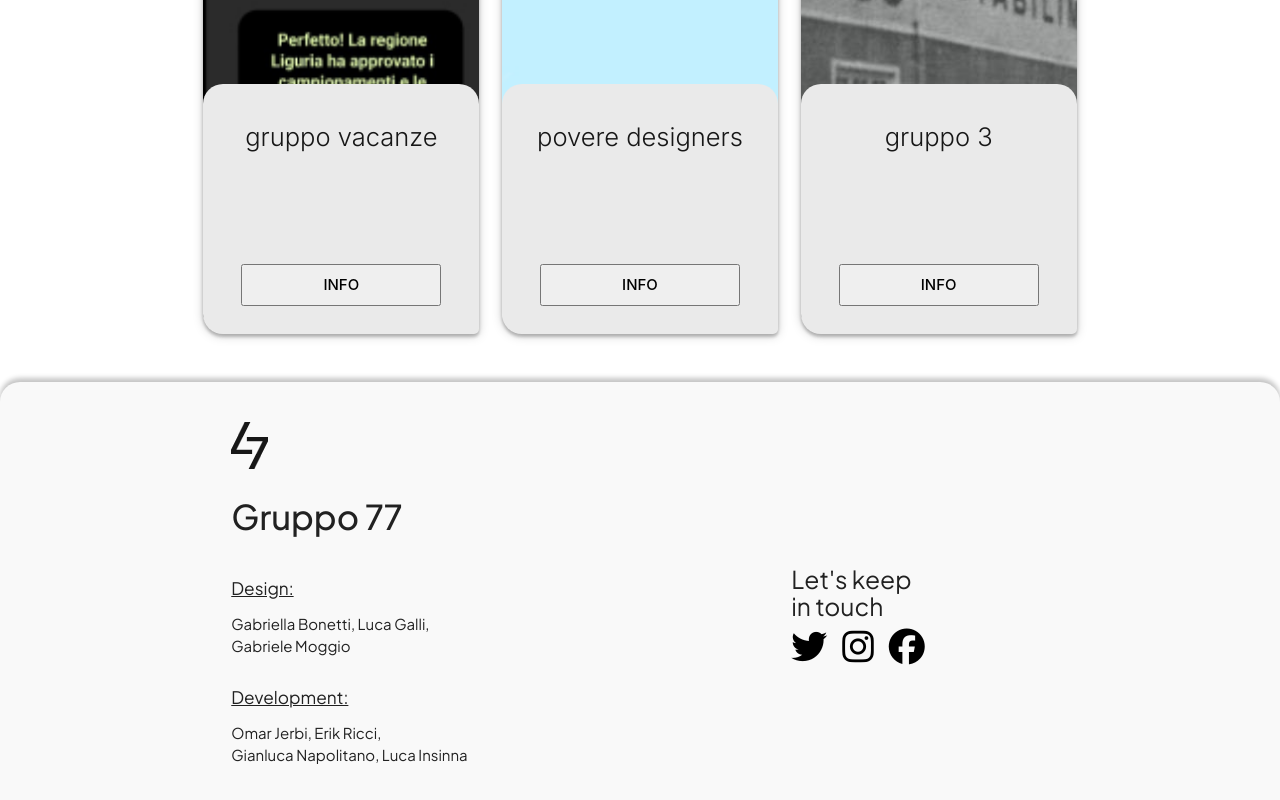
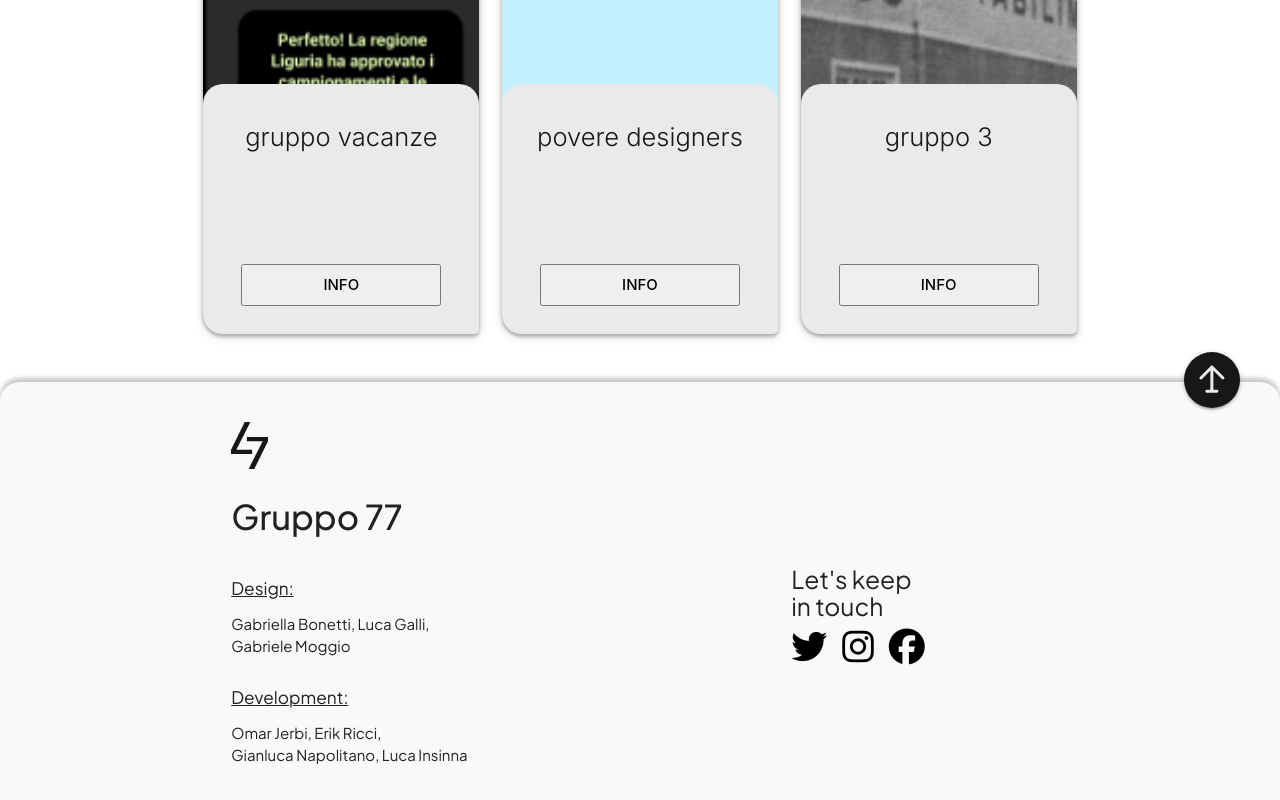
Before and after one commit to Omar-jerbi/tutelabeigua, a React (Create React App) app: page /projs in a window 1280 px wide. Shown: the part 3659-4459 px from the top of the page. Built offline with nearby package versions, Linux system fonts and the light colour scheme.

Commit message:
mancano:
download programma
restanti progetti (json)

```diff
--- a/src/Components/Cards/ContentCard.css
+++ b/src/Components/Cards/ContentCard.css
@@ -39,3 +39,7 @@
     text-transform: uppercase;
     font-weight: 500;
 }
+
+.link-card button:focus{
+    background-color: #eaeaea;
+}
--- a/src/Components/Footer/Footer.css
+++ b/src/Components/Footer/Footer.css
@@ -4,6 +4,7 @@ footer{
     padding: 40px;
     box-shadow: 0px -4px 5px #0000003b;
     border-radius: 20px 20px 0 0;
+    position: relative;
 }
 
 footer .row{
@@ -25,3 +26,10 @@ footer i{
     font-size:36px;
     color: black;
 }
+
+
+footer .btt-up{
+    position: absolute;
+    top: -30px;
+    right: 25px;
+}
--- a/src/Components/Footer/Footer.jsx
+++ b/src/Components/Footer/Footer.jsx
@@ -1,6 +1,7 @@
 import React from 'react'
 import './Footer.css'
 import img77 from '../../Img/Component 8.png'
+import GoUpBtt from '../GoUpBtt/GoUpBtt'
 
 function Footer() {
   return (
@@ -42,6 +43,9 @@ function Footer() {
           </div>
         </div>
 
+        <div className="btt-up">
+          <GoUpBtt></GoUpBtt>
+        </div>
 
       </div>
     </footer>
--- /dev/null
+++ b/src/Components/GoUpBtt/GoUpBtt.css
@@ -0,0 +1,8 @@
+.goupbtt a {
+    background-color: #171717;
+    padding: 8px !important;
+}
+
+.goupbtt a:hover{
+    background-color: #808080;
+}
--- /dev/null
+++ b/src/Components/GoUpBtt/GoUpBtt.jsx
@@ -0,0 +1,16 @@
+import React from 'react'
+import './GoUpBtt.css'
+import icona from './iconabttup.png'
+
+function GoUpBtt() {
+    return (
+        <div className="goupbtt" onClick={() => { window.scrollTo(0, 0) }}>
+            <a className="btn-floating btn-large waves-effect waves-light">
+                <img src={icona} alt="" srcset="" />
+            </a>
+        </div>
+
+    )
+}
+
+export default GoUpBtt
--- a/src/Components/Navbar/Navbar.jsx
+++ b/src/Components/Navbar/Navbar.jsx
@@ -5,6 +5,12 @@ import './Navbar.css'
 function Navbar() {
 
     const [sideNav, setSideNav] = useState(false)
+
+
+    const changecolor = (e) => {
+        document.querySelectorAll('.nav-link-large').forEach((el) => { el.style.color = 'black' })
+        e.target.style.color = '#808080'
+    }
 
 
     return (
@@ -57,22 +63,22 @@ function Navbar() {
                 <div className="nav-menu-large col l6 hide-on-med-and-down">
                     <ul className='row'>
                         <li className='col l3'>
-                            <Link className='nav-link-large' to='/' >
+                            <Link className='nav-link-large' to='/' onClick={(e) => changecolor(e)}>
                                 Home
                             </Link>
                         </li>
                         <li className='col l3'>
-                            <Link className='nav-link-large' to='/about' >
+                            <Link className='nav-link-large' to='/about' onClick={(e) => changecolor(e)} >
                                 About us
                             </Link>
                         </li>
                         <li className='col l3'>
-                            <Link className='nav-link-large' to='/projs' >
+                            <Link className='nav-link-large' to='/projs' onClick={(e) => changecolor(e)} >
                                 Progetti
                             </Link>
                         </li>
                         <li className='col l3'>
-                            <Link className='nav-link-large' to='/tutela' style={{ padding: '25px 0 0 0' }}>
+                            <Link className='nav-link-large' to='/tutela' onClick={(e) => changecolor(e)} style={{ padding: '25px 0 0 0' }}>
                                 TutelaBeigua
                             </Link>
                         </li>
```
Also changed, not shown: src/Components/Cards/ContentCard.jsx (line endings or trailing spaces), src/Components/GoUpBtt/iconabttup.png (added).
